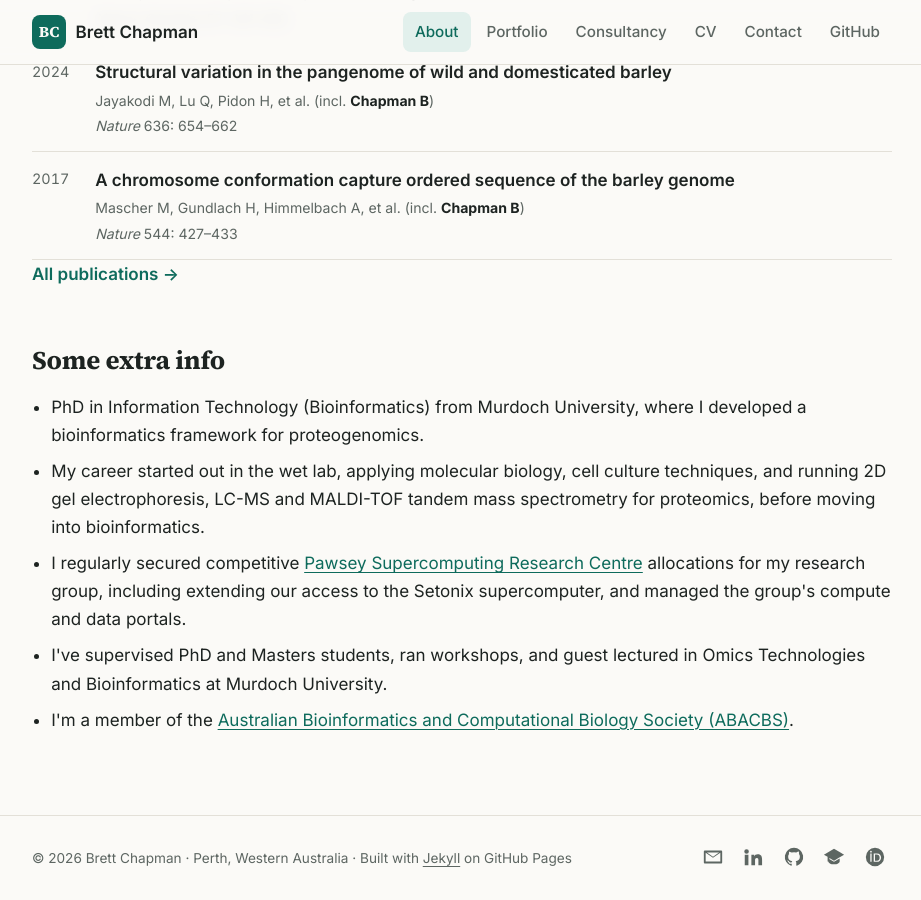
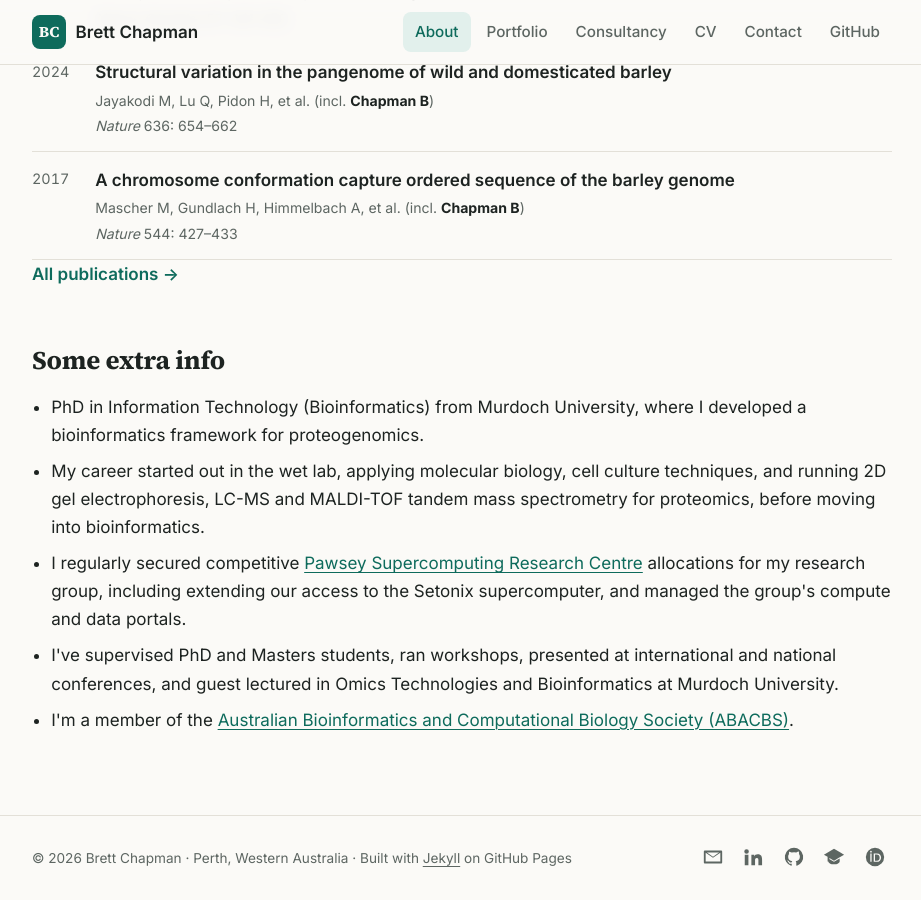
Before and after one commit to brettChapman/brettChapman.github.io, a Jekyll site: the page built from index.html, in a window 1280 px wide and 900 px high, scrolled down 2124 px. Shown: the whole window, without its empty margins (178-1099 px from the left). Built offline with Jekyll 4.4.1, drawn with Linux system fonts in a browser that asks for light colours.

Commit message:
Minor updates

```diff
--- a/_config.yml
+++ b/_config.yml
@@ -54,7 +54,7 @@ availability: "Open to bioinformatics and data science roles in Perth, remote wo
 # then paste the form ID here (e.g. "xyzabcd"). Blank shows email links only.
 formspree_id: ""
 
-# Optional Notes/blog tab, like Jimmy Breen's posts. Add posts to _posts/
+# Optional Notes/blog tab. Add posts to _posts/
 # and set enabled to true.
 blog:
   enabled: false
--- a/index.html
+++ b/index.html
@@ -93,7 +93,7 @@ title: About
       LC-MS and MALDI-TOF tandem mass spectrometry for proteomics, before moving into bioinformatics.</li>
     <li>I regularly secured competitive <a href="https://pawsey.org.au/">Pawsey Supercomputing Research Centre</a> allocations for my research
        group, including extending our access to the Setonix supercomputer, and managed the group's compute and data portals.</li>
-    <li>I've supervised PhD and Masters students, ran workshops, and guest lectured in Omics Technologies and Bioinformatics at Murdoch University.</li>
+    <li>I've supervised PhD and Masters students, ran workshops, presented at international and national conferences, and guest lectured in Omics Technologies and Bioinformatics at Murdoch University.</li>
     <li>I'm a member of the <a href="https://www.abacbs.org/">Australian Bioinformatics and Computational Biology Society (ABACBS)</a>.</li>
   </ul>
 </section>
```
Also changed, not shown: _data/portfolio.yml (+8 -3 lines).
